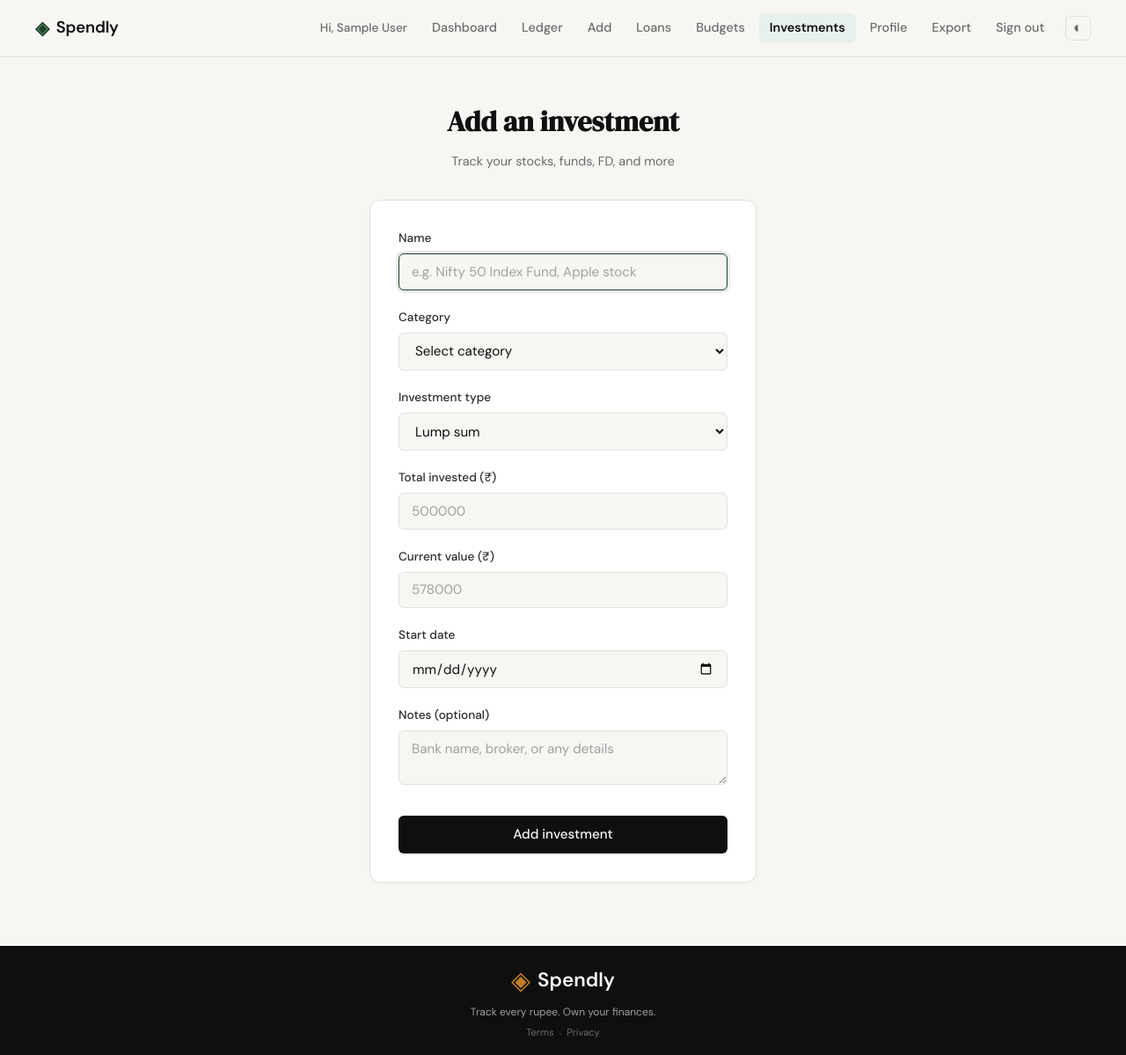
After one commit to harshitjadiya24/Spendly, a Flask app: page /investments/add in a window 1280 px wide. The commit adds this page. Shown: the whole page at 88% size. Run offline with Flask 3, Linux system fonts and the light colour scheme; the visitor is signed in with stand-in values (Sample User, id 1).

Commit message:
investments

```diff
--- a/app.py
+++ b/app.py
@@ -236,11 +236,20 @@ def dashboard():
         else:
             loan_monthly_receive += monthly
 
+    inv_active = db.execute(
+        "SELECT invested_amount, current_value FROM investments WHERE user_id = ? AND status = 'active'",
+        (session["user_id"],),
+    ).fetchall()
+    inv_total_invested = sum(r["invested_amount"] for r in inv_active)
+    inv_total_current = sum(r["current_value"] for r in inv_active)
+    inv_pnl = inv_total_current - inv_total_invested
+    inv_returns_pct = round((inv_pnl / inv_total_invested) * 100, 2) if inv_total_invested > 0 else 0
+
     avail_months = [r["m"] for r in avail_months]
     if not avail_months:
         avail_months = [f"{date.today().year}-{date.today().month:02d}"]
     db.close()
-    return render_template("dashboard.html", expenses=expenses, total=total, income=income, month=month, avail_months=avail_months, budgets=budgets, loan_outstanding=loan_outstanding, loan_monthly_pay=round(loan_monthly_pay), loan_monthly_receive=round(loan_monthly_receive), loan_count=len(loans_active))
+    return render_template("dashboard.html", expenses=expenses, total=total, income=income, month=month, avail_months=avail_months, budgets=budgets, loan_outstanding=loan_outstanding, loan_monthly_pay=round(loan_monthly_pay), loan_monthly_receive=round(loan_monthly_receive), loan_count=len(loans_active), inv_total_invested=inv_total_invested, inv_total_current=inv_total_current, inv_pnl=inv_pnl, inv_returns_pct=inv_returns_pct, inv_count=len(inv_active))
 
 
 # ------------------------------------------------------------------ #
@@ -553,6 +562,210 @@ def delete_loan(id):
     db.close()
     flash("Loan deleted.", "success")
     return redirect(url_for("loans"))
+
+
+# ------------------------------------------------------------------ #
+# Investments                                                         #
+# ------------------------------------------------------------------ #
+
+INVESTMENT_CATEGORIES = ["stocks", "mutual_funds", "fd", "real_estate", "crypto", "gold", "other"]
+
+
+@app.route("/investments")
+@login_required
+def investments():
+    db = get_db()
+    all_inv = db.execute(
+        "SELECT * FROM investments WHERE user_id = ? ORDER BY created_at DESC",
+        (session["user_id"],),
+    ).fetchall()
+    db.close()
+
+    enriched = []
+    for inv in all_inv:
+        pnl = inv["current_value"] - inv["invested_amount"]
+        returns_pct = round((pnl / inv["invested_amount"]) * 100, 2) if inv["invested_amount"] > 0 else 0
+        enriched.append({
+            "id": inv["id"],
+            "name": inv["name"],
+            "category": inv["category"],
+            "investment_type": inv["investment_type"],
+            "invested_amount": inv["invested_amount"],
+            "current_value": inv["current_value"],
+            "units": inv["units"],
+            "purchase_price": inv["purchase_price"],
+            "sip_amount": inv["sip_amount"],
+            "sip_frequency": inv["sip_frequency"],
+            "start_date": inv["start_date"],
+            "maturity_date": inv["maturity_date"],
+            "interest_rate": inv["interest_rate"],
+            "status": inv["status"],
+            "notes": inv["notes"],
+            "pnl": round(pnl),
+            "returns_pct": returns_pct,
+        })
+
+    total_invested = sum(inv["invested_amount"] for inv in enriched)
+    total_current = sum(inv["current_value"] for inv in enriched)
+    total_pnl = total_current - total_invested
+    total_returns_pct = round((total_pnl / total_invested) * 100, 2) if total_invested > 0 else 0
+
+    return render_template(
+        "investments.html",
+        investments=enriched,
+        total_invested=total_invested,
+        total_current=total_current,
+        total_pnl=total_pnl,
+        total_returns_pct=total_returns_pct,
+    )
+
+
+@app.route("/investments/add", methods=["GET", "POST"])
+@login_required
+def add_investment():
+    if request.method == "POST":
+        if not validate_csrf():
+            return render_template("add_investment.html", error="Session expired. Please try again.")
+
+        name = request.form.get("name", "").strip()
+        category = request.form.get("category", "").strip()
+        inv_type = request.form.get("investment_type", "lump_sum")
+        invested = request.form.get("invested_amount", "").strip()
+        current = request.form.get("current_value", "").strip()
+        units = request.form.get("units", "0").strip()
+        purchase_price = request.form.get("purchase_price", "0").strip()
+        sip_amount = request.form.get("sip_amount", "0").strip()
+        sip_frequency = request.form.get("sip_frequency", "monthly")
+        sip_start_date = request.form.get("sip_start_date", "").strip()
+        start_date = request.form.get("start_date", "").strip()
+        maturity_date = request.form.get("maturity_date", "").strip()
+        interest_rate = request.form.get("interest_rate", "0").strip()
+        notes = request.form.get("notes", "").strip()
+
+        error = None
+        if not name:
+            error = "Name is required."
+        elif category not in INVESTMENT_CATEGORIES:
+            error = "Invalid category."
+        elif not re.match(r"^\d+(\.\d{1,2})?$", invested) or float(invested) <= 0:
+            error = "Invalid invested amount."
+        elif not re.match(r"^\d+(\.\d{1,2})?$", current) or float(current) < 0:
+            error = "Invalid current value."
+        elif not start_date:
+            error = "Start date is required."
+
+        if error:
+            return render_template("add_investment.html", error=error, categories=INVESTMENT_CATEGORIES)
+
+        db = get_db()
+        db.execute(
+            "INSERT INTO investments (user_id, name, category, investment_type, invested_amount, current_value, units, purchase_price, sip_amount, sip_frequency, sip_start_date, start_date, maturity_date, interest_rate, notes) VALUES (?, ?, ?, ?, ?, ?, ?, ?, ?, ?, ?, ?, ?, ?, ?)",
+            (session["user_id"], name, category, inv_type, float(invested), float(current), float(units), float(purchase_price), float(sip_amount), sip_frequency, sip_start_date or None, start_date, maturity_date or None, float(interest_rate), notes),
+        )
+        db.commit()
+        db.close()
+        flash("Investment added successfully.", "success")
+        return redirect(url_for("investments"))
+
+    return render_template("add_investment.html", categories=INVESTMENT_CATEGORIES)
+
+
+@app.route("/investments/<int:id>/edit", methods=["GET", "POST"])
+@login_required
+def edit_investment(id):
+    db = get_db()
+    inv = db.execute(
+        "SELECT * FROM investments WHERE id = ? AND user_id = ?", (id, session["user_id"])
+    ).fetchone()
+
+    if not inv:
+        db.close()
+        flash("Investment not found.", "error")
+        return redirect(url_for("investments"))
+
+    if request.method == "POST":
+        if not validate_csrf():
+            db.close()
+            return render_template("add_investment.html", error="Session expired. Please try again.", investment=inv, edit=True, categories=INVESTMENT_CATEGORIES)
+
+        name = request.form.get("name", "").strip()
+        category = request.form.get("category", "").strip()
+        inv_type = request.form.get("investment_type", "lump_sum")
+        invested = request.form.get("invested_amount", "").strip()
+        current = request.form.get("current_value", "").strip()
+        units = request.form.get("units", "0").strip()
+        purchase_price = request.form.get("purchase_price", "0").strip()
+        sip_amount = request.form.get("sip_amount", "0").strip()
+        sip_frequency = request.form.get("sip_frequency", "monthly")
+        sip_start_date = request.form.get("sip_start_date", "").strip()
+        start_date = request.form.get("start_date", "").strip()
+        maturity_date = request.form.get("maturity_date", "").strip()
+        interest_rate = request.form.get("interest_rate", "0").strip()
+        status = request.form.get("status", "active")
+        notes = request.form.get("notes", "").strip()
+
+        error = None
+        if not name:
+            error = "Name is required."
+        elif category not in INVESTMENT_CATEGORIES:
+            error = "Invalid category."
+        elif not re.match(r"^\d+(\.\d{1,2})?$", invested) or float(invested) <= 0:
+            error = "Invalid invested amount."
+        elif not re.match(r"^\d+(\.\d{1,2})?$", current) or float(current) < 0:
+            error = "Invalid current value."
+        elif not start_date:
+            error = "Start date is required."
+
+        if error:
+            db.close()
+            return render_template("add_investment.html", error=error, investment=inv, edit=True, categories=INVESTMENT_CATEGORIES)
+
+        db.execute(
+            "UPDATE investments SET name=?, category=?, investment_type=?, invested_amount=?, current_value=?, units=?, purchase_price=?, sip_amount=?, sip_frequency=?, sip_start_date=?, start_date=?, maturity_date=?, interest_rate=?, status=?, notes=? WHERE id=? AND user_id=?",
+            (name, category, inv_type, float(invested), float(current), float(units), float(purchase_price), float(sip_amount), sip_frequency, sip_start_date or None, start_date, maturity_date or None, float(interest_rate), status, notes, id, session["user_id"]),
+        )
+        db.commit()
+        db.close()
+        flash("Investment updated.", "success")
+        return redirect(url_for("investments"))
+
+    db.close()
+    return render_template("add_investment.html", investment=inv, edit=True, categories=INVESTMENT_CATEGORIES)
+
+
+@app.route("/investments/<int:id>/delete", methods=["POST"])
+@login_required
+def delete_investment(id):
+    if not validate_csrf():
+        flash("Session expired. Please try again.", "error")
+        return redirect(url_for("investments"))
+    db = get_db()
+    db.execute("DELETE FROM investments WHERE id = ? AND user_id = ?", (id, session["user_id"]))
+    db.commit()
+    db.close()
+    flash("Investment deleted.", "success")
+    return redirect(url_for("investments"))
+
+
+@app.route("/investments/<int:id>/update-value", methods=["POST"])
+@login_required
+def update_investment_value(id):
+    if not validate_csrf():
+        flash("Session expired. Please try again.", "error")
+        return redirect(url_for("investments"))
+    new_value = request.form.get("current_value", "").strip()
+    if not re.match(r"^\d+(\.\d{1,2})?$", new_value) or float(new_value) < 0:
+        flash("Invalid value.", "error")
+        return redirect(url_for("investments"))
+    db = get_db()
+    db.execute(
+        "UPDATE investments SET current_value = ? WHERE id = ? AND user_id = ?",
+        (float(new_value), id, session["user_id"]),
+    )
+    db.commit()
+    db.close()
+    flash("Value updated.", "success")
+    return redirect(url_for("investments"))
 
 
 # ------------------------------------------------------------------ #
--- /dev/null
+++ b/templates/add_investment.html
@@ -0,0 +1,155 @@
+{% extends "base.html" %}
+
+{% block title %}{% if edit %}Edit{% else %}Add{% endif %} investment — Spendly{% endblock %}
+
+{% block content %}
+
+<section class="auth-section">
+  <div class="auth-container">
+    <div class="auth-header">
+      <h1 class="auth-title">{% if edit %}Edit investment{% else %}Add an investment{% endif %}</h1>
+      <p class="auth-subtitle">{% if edit %}Update investment details{% else %}Track your stocks, funds, FD, and more{% endif %}</p>
+    </div>
+
+    <div class="auth-card">
+      {% if error %}
+      <div class="auth-error">{{ error }}</div>
+      {% endif %}
+
+      <form method="POST" action="{% if edit %}{{ url_for('edit_investment', id=investment.id) }}{% else %}{{ url_for('add_investment') }}{% endif %}">
+        <input type="hidden" name="csrf_token" value="{{ csrf_token }}">
+
+        <div class="form-group">
+          <label for="name">Name</label>
+          <input type="text" id="name" name="name" class="form-input"
+                 placeholder="e.g. Nifty 50 Index Fund, Apple stock"
+                 value="{{ investment.name if edit else '' }}" required autofocus>
+        </div>
+
+        <div class="form-group">
+          <label for="category">Category</label>
+          <select id="category" name="category" class="form-input" required>
+            <option value="">Select category</option>
+            {% for cat in categories %}
+            <option value="{{ cat }}" {% if edit and investment.category == cat %}selected{% endif %}>{{ cat|replace('_', ' ')|title }}</option>
+            {% endfor %}
+          </select>
+        </div>
+
+        <div class="form-group">
+          <label for="investment_type">Investment type</label>
+          <select id="investment_type" name="investment_type" class="form-input" required>
+            <option value="lump_sum" {% if edit and investment.investment_type == 'lump_sum' %}selected{% endif %}>Lump sum</option>
+            <option value="sip" {% if edit and investment.investment_type == 'sip' %}selected{% endif %}>SIP (recurring)</option>
+          </select>
+        </div>
+
+        <div class="form-group">
+          <label for="invested_amount">Total invested (₹)</label>
+          <input type="text" id="invested_amount" name="invested_amount" class="form-input"
+                 placeholder="500000"
+                 value="{{ '%.2f'|format(investment.invested_amount) if edit else '' }}" required>
+        </div>
+
+        <div class="form-group">
+          <label for="current_value">Current value (₹)</label>
+          <input type="text" id="current_value" name="current_value" class="form-input"
+                 placeholder="578000"
+                 value="{{ '%.2f'|format(investment.current_value) if edit else '' }}" required>
+        </div>
+
+        <div class="form-group sip-field">
+          <label for="sip_amount">SIP amount (₹)</label>
+          <input type="text" id="sip_amount" name="sip_amount" class="form-input"
+                 placeholder="5000"
+                 value="{{ '%.2f'|format(investment.sip_amount) if edit else '' }}">
+        </div>
+
+        <div class="form-group sip-field">
+          <label for="sip_frequency">SIP frequency</label>
+          <select id="sip_frequency" name="sip_frequency" class="form-input">
+            <option value="monthly" {% if edit and investment.sip_frequency == 'monthly' %}selected{% endif %}>Monthly</option>
+            <option value="quarterly" {% if edit and investment.sip_frequency == 'quarterly' %}selected{% endif %}>Quarterly</option>
+            <option value="yearly" {% if edit and investment.sip_frequency == 'yearly' %}selected{% endif %}>Yearly</option>
+          </select>
+        </div>
+
+        <div class="form-group sip-field">
+          <label for="sip_start_date">SIP start date</label>
+          <input type="date" id="sip_start_date" name="sip_start_date" class="form-input"
+                 value="{{ investment.sip_start_date if edit else '' }}">
+        </div>
+
+        <div class="form-group stock-field">
+          <label for="units">Units / Quantity</label>
+          <input type="text" id="units" name="units" class="form-input"
+                 placeholder="100"
+                 value="{{ '%.4f'|format(investment.units) if edit else '' }}">
+        </div>
+
+        <div class="form-group stock-field">
+          <label for="purchase_price">Purchase price per unit (₹)</label>
+          <input type="text" id="purchase_price" name="purchase_price" class="form-input"
+                 placeholder="150.50"
+                 value="{{ '%.2f'|format(investment.purchase_price) if edit else '' }}">
+        </div>
+
+        <div class="form-group fd-field">
+          <label for="maturity_date">Maturity date</label>
+          <input type="date" id="maturity_date" name="maturity_date" class="form-input"
+                 value="{{ investment.maturity_date if edit else '' }}">
+        </div>
+
+        <div class="form-group fd-field">
+          <label for="interest_rate">Interest rate (%)</label>
+          <input type="text" id="interest_rate" name="interest_rate" class="form-input"
+                 placeholder="7.5"
+                 value="{{ '%.2f'|format(investment.interest_rate) if edit else '0' }}">
+        </div>
+
+        <div class="form-group">
+          <label for="start_date">Start date</label>
+          <input type="date" id="start_date" name="start_date" class="form-input"
+                 value="{{ investment.start_date if edit else '' }}" required>
+        </div>
+
+        {% if edit %}
+        <div class="form-group">
+          <label for="status">Status</label>
+          <select id="status" name="status" class="form-input">
+            <option value="active" {% if investment.status == 'active' %}selected{% endif %}>Active</option>
+            <option value="closed" {% if investment.status == 'closed' %}selected{% endif %}>Closed</option>
+          </select>
+        </div>
+        {% endif %}
+
+        <div class="form-group">
+          <label for="notes">Notes (optional)</label>
+          <textarea id="notes" name="notes" class="form-input" rows="2" placeholder="Bank name, broker, or any details">{{ investment.notes if edit else '' }}</textarea>
+        </div>
+
+        <button type="submit" class="btn-submit">{% if edit %}Update investment{% else %}Add investment{% endif %}</button>
+      </form>
+    </div>
+  </div>
+</section>
+
+{% endblock %}
+
+{% block scripts %}
+<script>
+var typeEl = document.getElementById('investment_type');
+var catEl = document.getElementById('category');
+function toggleFields() {
+  var isSip = typeEl.value === 'sip';
+  document.querySelectorAll('.sip-field').forEach(function(el) { el.style.display = isSip ? '' : 'none'; });
+  var isStock = catEl.value === 'stocks' || catEl.value === 'mutual_funds';
+  document.querySelectorAll('.stock-field').forEach(function(el) { el.style.display = isStock ? '' : 'none'; });
+  var isFd = catEl.value === 'fd';
+  document.querySelectorAll('.fd-field').forEach(function(el) { el.style.display = isFd ? '' : 'none'; });
+}
+typeEl.addEventListener('change', toggleFields);
+catEl.addEventListener('change', toggleFields);
+toggleFields();
+</script>
+{% endblock %}
--- a/templates/base.html
+++ b/templates/base.html
@@ -32,6 +32,7 @@
           <a href="{{ url_for('add_expense') }}" {% if request.endpoint == 'add_expense' %}class="nav-active"{% endif %}>Add</a>
           <a href="{{ url_for('loans') }}" {% if request.endpoint in ('loans', 'add_loan', 'edit_loan') %}class="nav-active"{% endif %}>Loans</a>
           <a href="{{ url_for('budgets') }}" {% if request.endpoint == 'budgets' %}class="nav-active"{% endif %}>Budgets</a>
+          <a href="{{ url_for('investments') }}" {% if request.endpoint in ('investments', 'add_investment', 'edit_investment') %}class="nav-active"{% endif %}>Investments</a>
           <a href="{{ url_for('profile') }}" {% if request.endpoint == 'profile' %}class="nav-active"{% endif %}>Profile</a>
           <a href="{{ url_for('export_csv', q=request.args.get('q', ''), from=request.args.get('from', ''), to=request.args.get('to', '')) }}">Export</a>
           <a href="{{ url_for('logout') }}">Sign out</a>
```
Also changed, not shown: database/db.py (+48 -0 lines), templates/dashboard.html (+28 -0 lines), templates/investments.html (added, +109 -0 lines), tests/test_app.py (+53 -0 lines).
